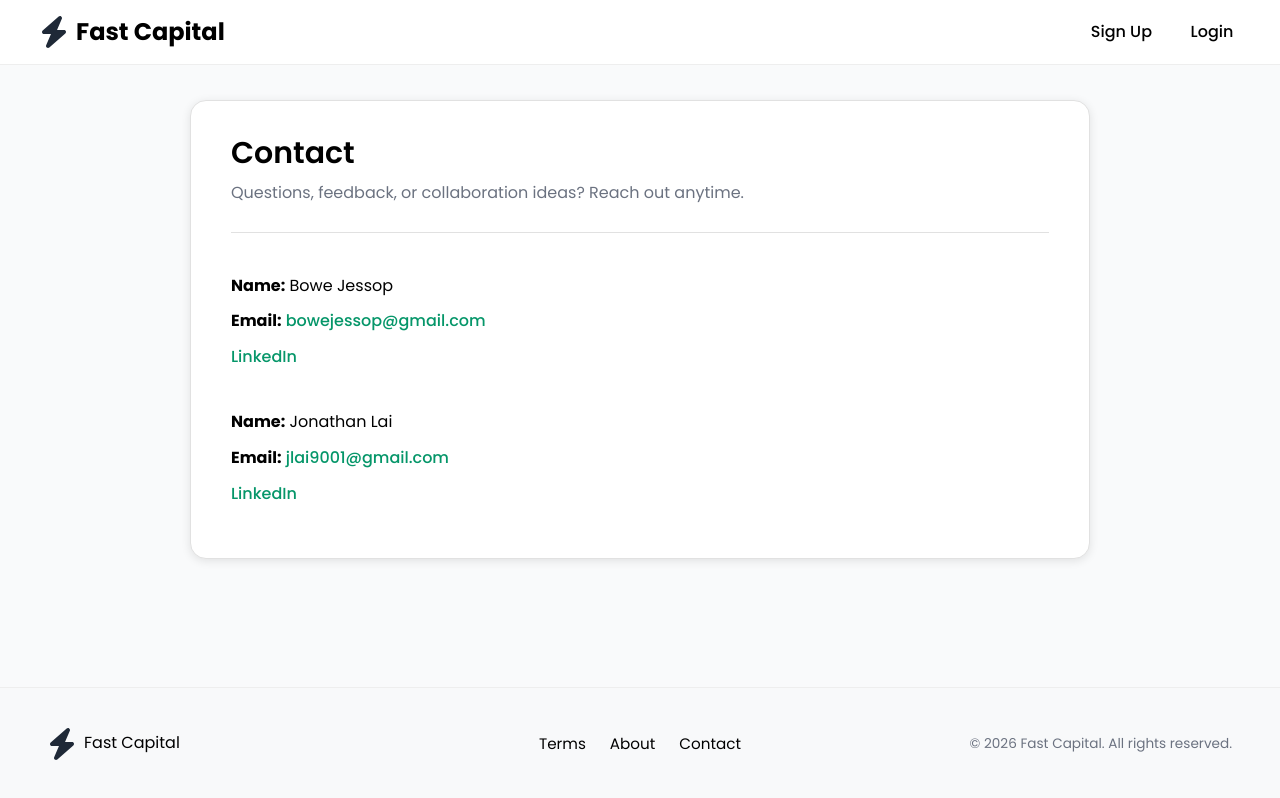
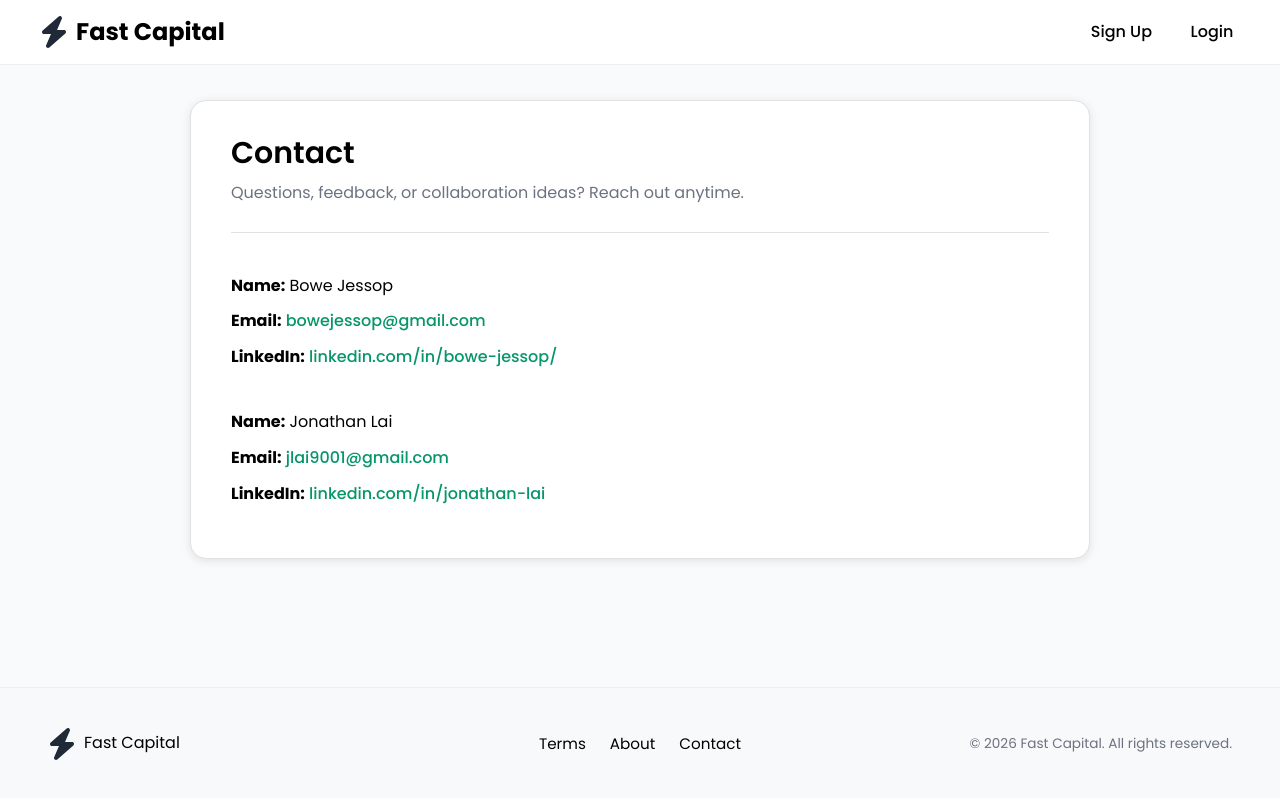
Before and after one commit to jlai9001/FastCapital, a React (Vite) app in the folder client/: page /contact in a window 1280 px wide. Built offline with nearby package versions, Linux system fonts and the light colour scheme; no server answers.

Commit message:
linked in updatE

```diff
--- a/client/src/App.jsx
+++ b/client/src/App.jsx
@@ -21,6 +21,7 @@ import Contact from './pages/contact.jsx'
 import ScrollToTop from "./components/ScrollToTop";
 import AuthRouteGuard from "./components/AuthRouteGuard";
 import ProtectedRouteGate from "./components/ProtectedRouteGate";
+import UIBlockerOverlay from "./components/UIBlockerOverlay.jsx";
 
 
 function App() {
@@ -28,10 +29,10 @@ function App() {
 
   return (
 <>
-  <ScrollToTop/>
+  <UIBlockerOverlay />
+  <ScrollToTop />
   <AuthRouteGuard />
   <ProtectedRouteGate>
-
   <div className="app-shell">
     <Nav />
     <div style={{ height: '60px' }} />
@@ -57,50 +58,9 @@ function App() {
     </main>
     <Footer />
   </div>
-
-
-
-
-
-
-
-
-
-
   </ProtectedRouteGate>
-
 </>
-
-  )
+)
 }
 
 export default App
-
-
-
-// reference
-// Router Setup
-
-// import {BrowserRouter,Routes,Route} from "react-router-dom";
-// import Home from "./pages/home";
-// import FullCollection from "./pages/collection";
-// import GameDetails from "./pages/game_detail";
-// import AddGame from "./pages/add_game";
-
-// function App() {
-//   return (
-
-//     <BrowserRouter>
-//       <Routes>
-//         <Route path="/" element={<Home />} />
-//         <Route path="/home" element={<Home/>} />
-//         <Route path="/collection" element={<FullCollection />} />
-//         <Route path="/add_game" element ={<AddGame />} />
-//         {/* Route with the ID parameter */}
-//         <Route path="/game_details/:id" element={<GameDetails />} />
-//       </Routes>
-//     </BrowserRouter>
-//   );
-// }
-
-// export default App;
--- a/client/src/pages/contact.jsx
+++ b/client/src/pages/contact.jsx
@@ -22,12 +22,13 @@ export default function Contact() {
               </a>
             </li>
             <li>
+              <strong>LinkedIn:</strong>{" "}
               <a
                 href="https://www.linkedin.com/in/bowe-jessop/"
                 target="_blank"
                 rel="noopener noreferrer"
               >
-                LinkedIn
+                linkedin.com/in/bowe-jessop/
               </a>
             </li>
           </ul>
@@ -43,12 +44,13 @@ export default function Contact() {
               </a>
             </li>
             <li>
+              <strong>LinkedIn:</strong>{" "}
               <a
                 href="https://www.linkedin.com/in/jonathan-lai-a8444974/"
                 target="_blank"
                 rel="noopener noreferrer"
               >
-                LinkedIn
+                linkedin.com/in/jonathan-lai
               </a>
             </li>
           </ul>
```
